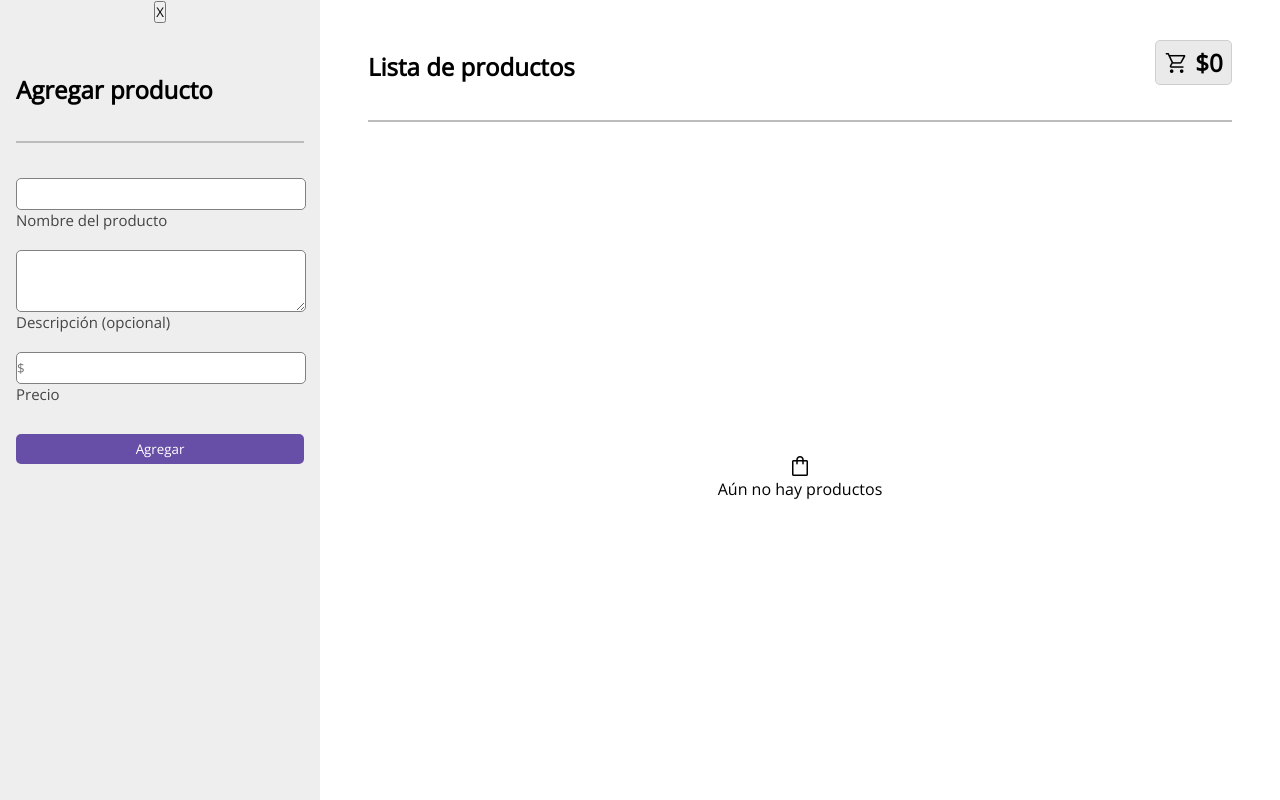
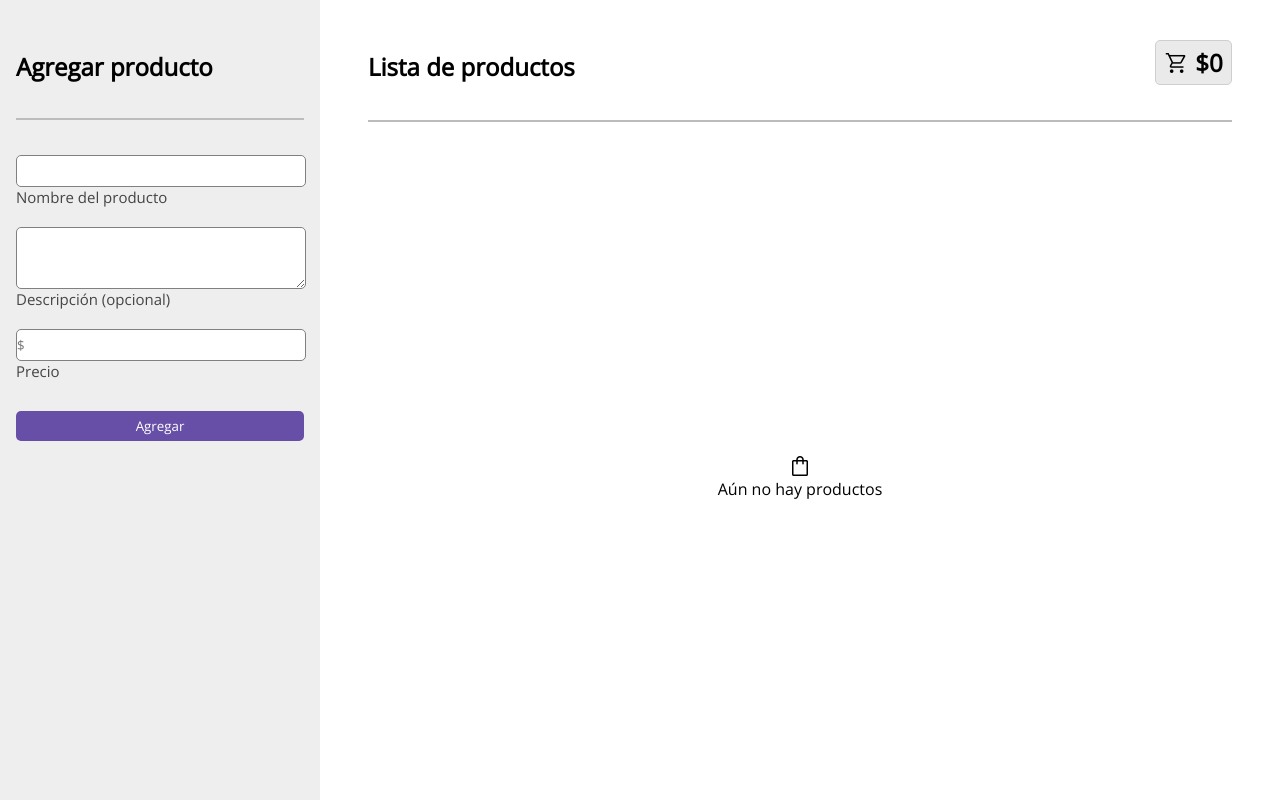
Before and after one commit to lilileiva/carrito, a React (Create React App) app: page / in a window 1280 px wide. Built offline with nearby package versions, Linux system fonts and the light colour scheme.

Commit message:
comment button

```diff
--- a/src/components/AddProduct/AddProduct.jsx
+++ b/src/components/AddProduct/AddProduct.jsx
@@ -7,7 +7,7 @@ function AddProduct(props) {
 
 	return <div className='AddProduct'>
 		<div className="container">
-			<button onClick={() => handleForm()}>X</button>
+			{/* <button onClick={() => handleForm()}>X</button> */}
 			<h2 className='title'>Agregar producto</h2>
 			<div className='divider'></div>
 			<AddForm
```
